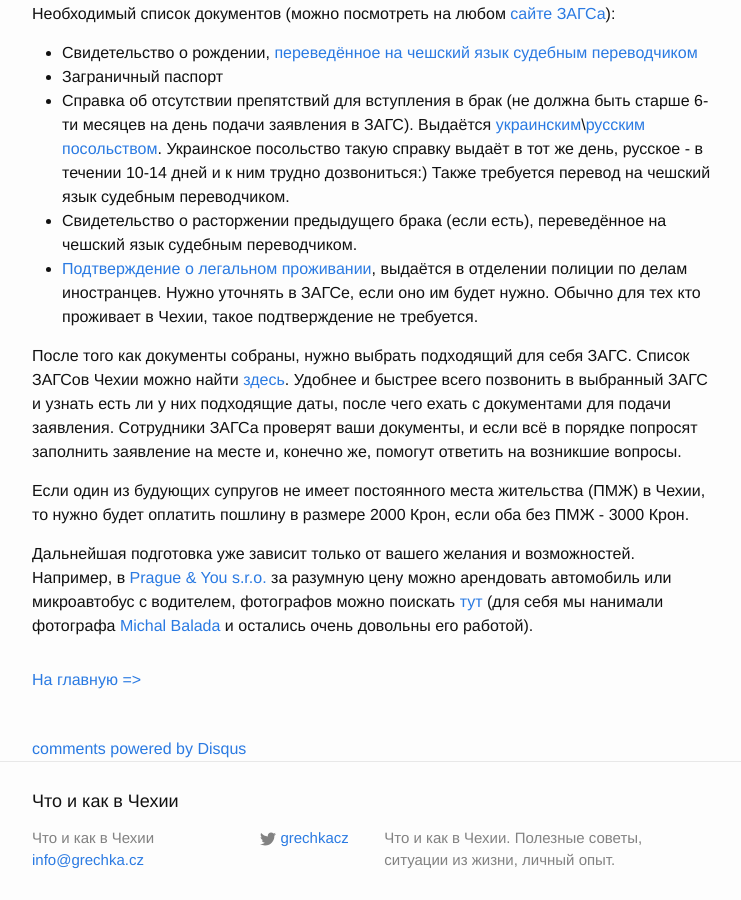
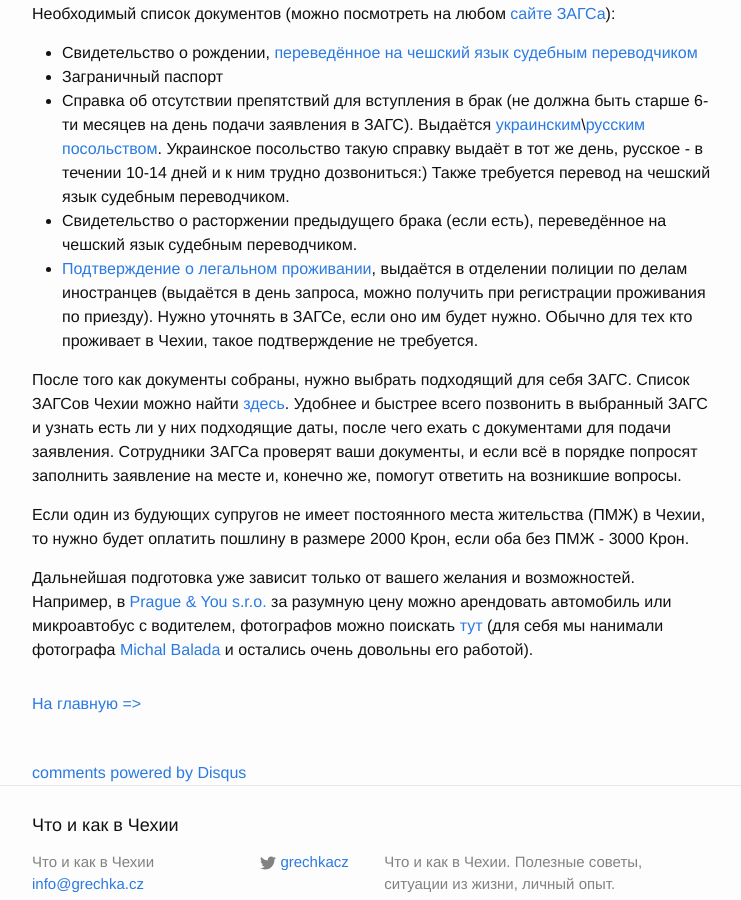
Before and after one commit to basementcz/grechka, a Jekyll site: the page built from _posts/2015-03-02-svatba.markdown, in a window 1280 px wide and 900 px high, scrolled down 507 px. Shown: the whole window, without its empty margins (268-1009 px from the left). Built offline with Jekyll 4.4.1, drawn with Linux system fonts in a browser that asks for light colours; comment, search, counter and statistics services are not loaded.

Commit message:
Update 2015-03-02-svatba.markdown

```diff
--- a/_posts/2015-03-02-svatba.markdown
+++ b/_posts/2015-03-02-svatba.markdown
@@ -21,7 +21,7 @@ comments: True
 <li>Справка об отсутствии препятствий для вступления в брак (не должна быть старше 6-ти месяцев на день подачи заявления в ЗАГС). Выдаётся <a href="http://czechia.mfa.gov.ua/" target="_blank">украинским</a>\<a href="http://www.czech.mid.ru/" target="_blank">русским посольством</a>.
 Украинское посольство такую справку выдаёт в тот же день, русское - в течении 10-14 дней и к ним трудно дозвониться:) Также требуется перевод на чешский язык судебным переводчиком.</li>
 <li>Свидетельство о расторжении предыдущего брака (если есть), переведённое на чешский язык судебным переводчиком.</li>
-<li><a href="http://www.mvcr.cz/clanek/vydavani-potvrzeni-o-opravnenosti-pobytu-za-ucelem-uzavreni-snatku-registrovaneho-partnerstvi-od-24-cervna-2014.aspx" target="_blank">Подтверждение о легальном проживании</a>, выдаётся в отделении полиции по делам иностранцев. Нужно уточнять в ЗАГСе, если оно им будет нужно. Обычно для тех кто проживает в Чехии, такое подтверждение не требуется.</li>
+<li><a href="http://www.mvcr.cz/clanek/vydavani-potvrzeni-o-opravnenosti-pobytu-za-ucelem-uzavreni-snatku-registrovaneho-partnerstvi-od-24-cervna-2014.aspx" target="_blank">Подтверждение о легальном проживании</a>, выдаётся в отделении полиции по делам иностранцев (выдаётся в день запроса, можно получить при регистрации проживания по приезду). Нужно уточнять в ЗАГСе, если оно им будет нужно. Обычно для тех кто проживает в Чехии, такое подтверждение не требуется.</li>
 </ul>
 </p>
 
```
